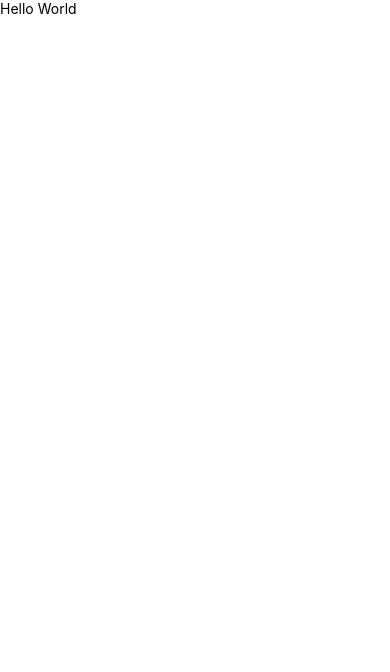
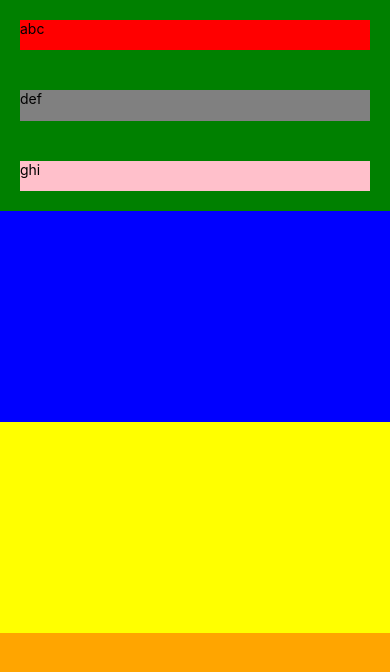
Before and after one commit to Shehiryar12/Awesomeproject, a React Native app: screen / in a window 390 px wide. Shown: the top 672 px of the page. Built offline with nearby package versions, Linux system fonts and the light colour scheme.

Commit message:
learn flex and margin

```diff
--- a/App.js
+++ b/App.js
@@ -1,11 +1,115 @@
-import { Text, View } from "react-native"
+// // import {
+// Text, View
+//  } from "react-native"
+
+// // const App = () => {
+// //     return(
+// //         <View>
+// //             <Text>hello world</Text>
+// //         </View>
+// //     )
+// // }
+
+// // export default App
+
+// export default MyComponent;
+// import {
+//     StyleSheet,
+//     Text,
+//     View
+//   } from "react-native";
+
+//   const App = () => {
+//         return(
+
+//        <View style={styles.container}>
+//             <Text style={{fontSize:40}}>This is responsive website</Text>
+//        </View>
+
+//         )
+//     }
+
+//     const styles = StyleSheet.create({
+//     container:{
+//         flex:1,
+//         backgroundColor: 'green',
+//       }
+//   })
+
+//   export default App;
+
+// <View style={styles.container}>
+//        <Text  style={{fontSize:40}}>How are you</Text>
+// </View>
+
+//   const styles = StyleSheet.create({
+//     container:{
+//         flex:1,
+//         backgroundColor: 'red'
+//     }
+//   })
+
+import {Text, View, StyleSheet} from 'react-native';
 
 const App = () => {
-    return(
-        <View>
-            <Text>Hello World</Text>
-        </View>
-    )
+  return (
+    <View style={styles.main}>
+      <View style={styles.box1}>
+        <View style={styles.InnerBox1}><Text>abc</Text> </View>
+         <View style={styles.InnerBox2}><Text>def</Text> </View>
+        <View style={styles.InnerBox3}><Text>ghi</Text> </View>
+
+      </View>
+      <View style={styles.box2}></View>
+      <View style={styles.box3}></View>
+      <View style={styles.box4}></View>
+    </View>
+  );
+};
+
+const styles = StyleSheet.create({
+  main: {
+    flex: 1,
+  },
+  box1: {
+    flex: 1,
+       backgroundColor:"green",
+
+  },
+  box2: {
+    flex: 1,
+    backgroundColor: 'blue',
+  },
+  box3: {
+    flex: 1,
+    backgroundColor: 'yellow',
+  },
+  box4: {
+    flex: 1,
+    backgroundColor: 'orange',
+    // marginLeft:30
+  },
+   InnerBox1: {
+      flex: 1,
+      backgroundColor: 'red',
+      margin:20,
+
+    //   marginRight:20,
+    //   marginTop:30,
+    //   bottom:50
+ },
+
+ InnerBox2: {
+      flex: 1,
+      backgroundColor: 'grey',
+      margin:20,
+ },
+
+  InnerBox3: {
+      flex: 1,
+      backgroundColor: 'pink',
+      margin:20,
+ }
 }
-
-export default App
+)
+export default App;
```
